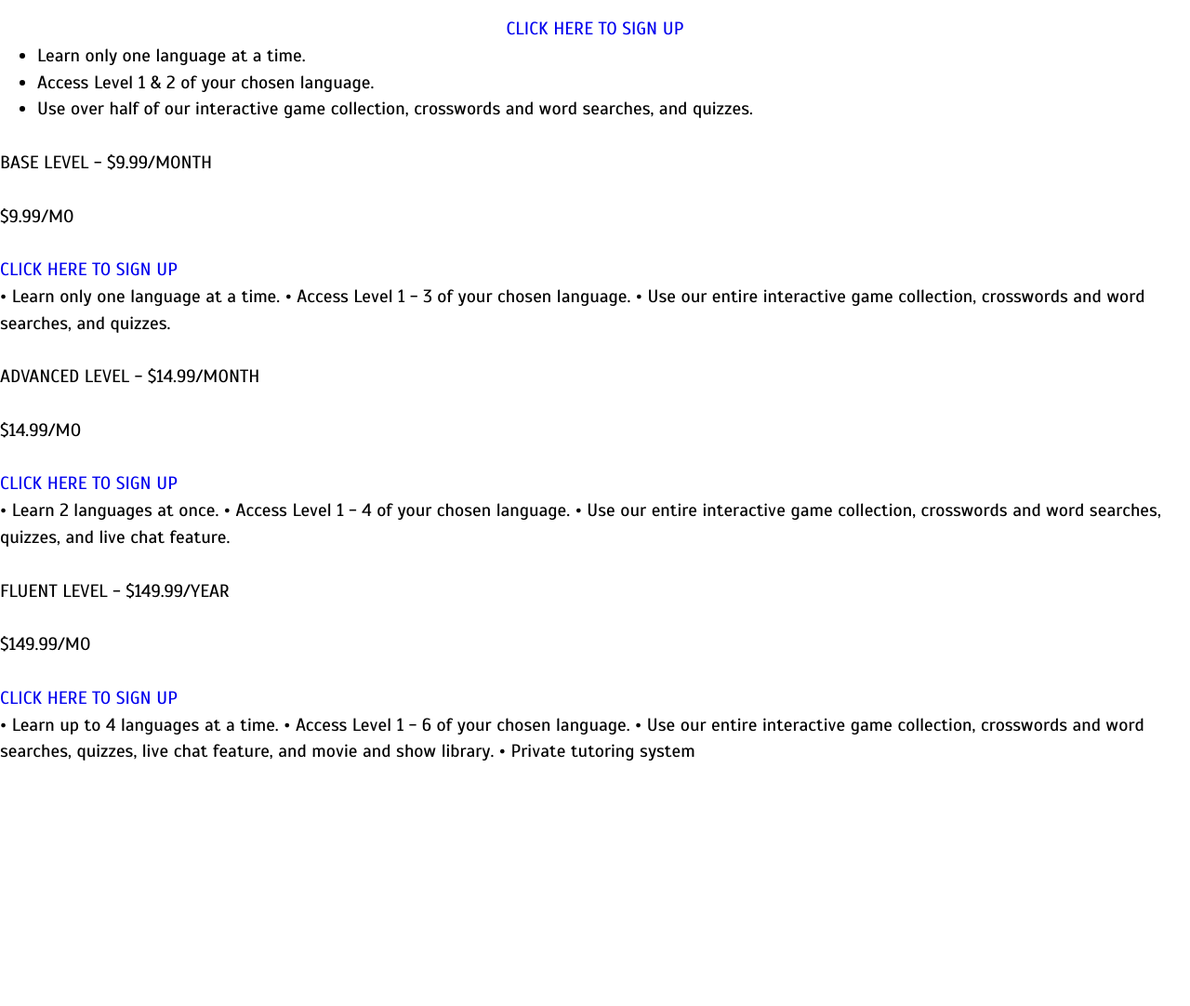
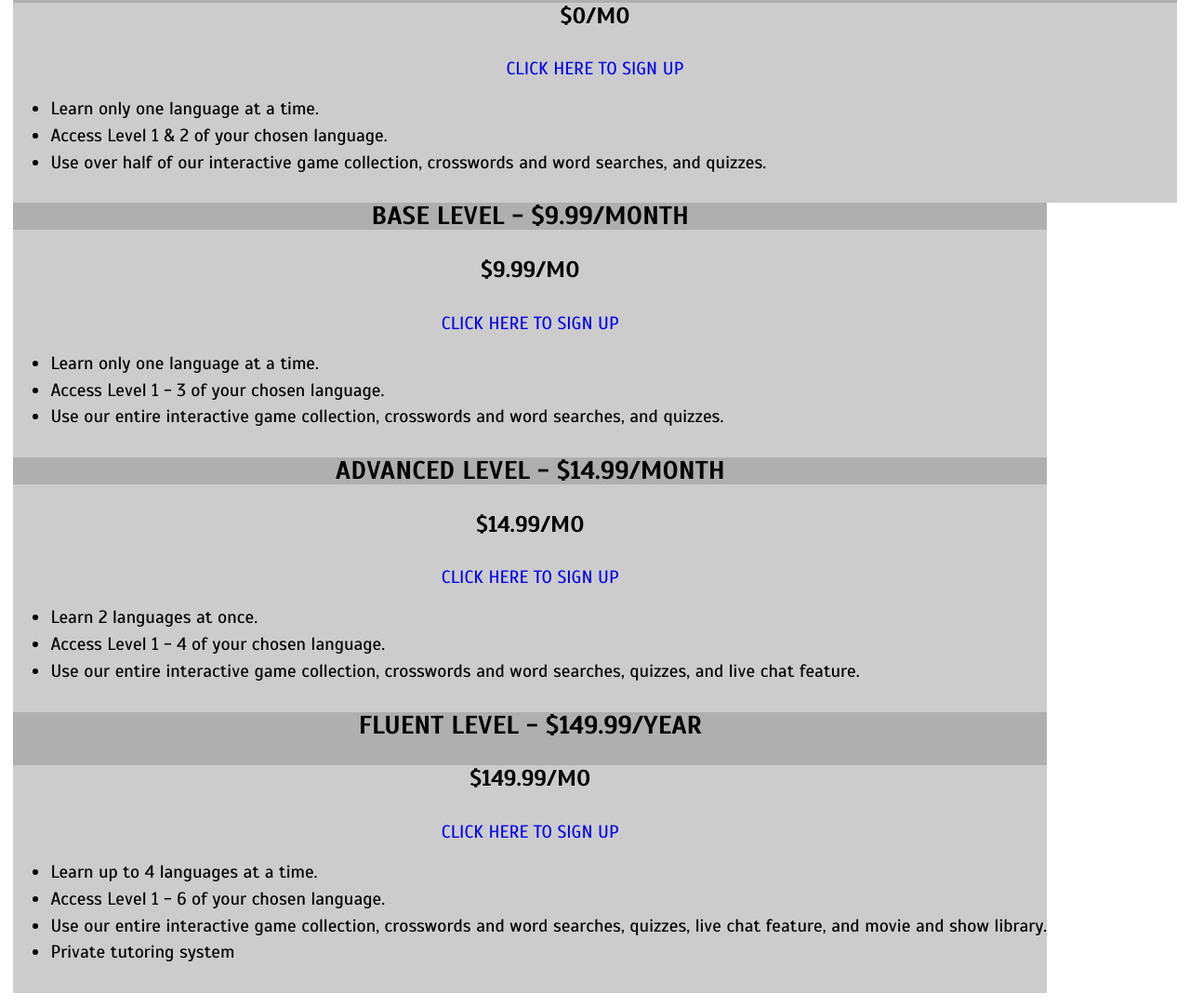
Before and after one commit to xuke918/dsn1675-saas-website, a plain HTML site: page pricing.html in a window 1280 px wide. Shown: the part 271-1353 px from the top of the page at 93% size. Before the commit the page ends 1123 px from the top, so only its background shows below. Drawn offline with Linux system fonts and the light colour scheme.

Commit message:
Added background colour and styled.

```diff
--- a/css/main.css
+++ b/css/main.css
@@ -79,3 +79,10 @@ header {
 a {
   text-decoration: none;
 }
+
+.section {
+  background-color: #cccccc;
+}
+.section-mid {
+  background-color: #afafaf;
+}
--- a/pricing.html
+++ b/pricing.html
@@ -31,20 +31,18 @@
     </nav>
   </header>
 <main>
-  <h2 class="text-center">SpeakEasy will apply you the BEST price forever.</h2>
+  <h2 class="text-center push-2">SpeakEasy will apply you the BEST price forever.</h2>
 
-<div class="grid">
-<div class="unit xs-1">
-<div class="grid">
-
-    <div class="unit xs-1">
+<div class="grid island-1-2">
+<div class="grid section">
+    <div class="unit xs-1 section-mid">
       <h3 class="text-center">2-MONTH FREE TRIAL</h3>
     </div>
     <div class="unit xs-1">
       <h4 class="text-center">$0/MO</h4>
     </div>
-    <div class="unit xs-1 text-center">
-      <a href="signuo.html">CLICK HERE TO SIGN UP</a>
+    <div class="unit xs-1 text-center push-1-2">
+      <a href="signup.html">CLICK HERE TO SIGN UP</a>
     </div>
     <div class="unit xs-1">
       <ul>
@@ -54,7 +52,45 @@
       </ul>
     </div>
 </div>
+
+
+
+<div class="section">
+  <div class="unit xs-1 section-mid">
+    <h3 class="text-center">BASE LEVEL - $9.99/MONTH</h3>
+  </div>
+  <div class="unit xs-1">
+    <h4 class="text-center">$9.99/MO</h4>
+  </div>
+  <div class="unit xs-1 text-center push-1-2">
+  <a href="signuo.html">CLICK HERE TO SIGN UP</a>
+  </div>
+  <div class="unit xs-1">
+    <ul>
+      <li>Learn only one language at a time.</li>
+      <li>Access Level 1 - 3 of your chosen language.</li>
+      <li>Use our entire interactive game collection, crosswords and word searches, and quizzes.</li>
+    </ul>
 </div>
+
+
+
+<div class="section">
+  <div class="unit xs-1 section-mid">
+  <h3 class="text-center">ADVANCED LEVEL - $14.99/MONTH</h3>
+</div>
+<div class="unit xs-1">
+  <h4 class="text-center">$14.99/MO</h4>
+</div>
+<div class="unit xs-1 text-center push-1-2">
+  <a href="signuo.html">CLICK HERE TO SIGN UP</a>
+</div>
+  <div class="unit xs-1">
+  <ul>
+    <li>Learn 2 languages at once.</li>
+    <li>Access Level 1 - 4 of your chosen language.</li>
+    <li>Use our entire interactive game collection, crosswords and word searches, quizzes, and live chat feature.</li>
+  </ul>
 </div>
 
 
@@ -62,36 +98,25 @@
 
 
 
-
-
-<div>
-  <p>BASE LEVEL - $9.99/MONTH</p>
-  <p>$9.99/MO</p>
-  <a href="signuo.html">CLICK HERE TO SIGN UP</a>
-  <p>• Learn only one language at a time.
-• Access Level 1 - 3 of your chosen language.
-• Use our entire interactive game collection, crosswords and word searches, and quizzes.</p>
+<div class="grid section">
+    <div class="unit xs-1 section-mid">
+  <h3 class="text-center">FLUENT LEVEL - $149.99/YEAR</h3>
 </div>
-
-<div>
-  <p>ADVANCED LEVEL - $14.99/MONTH</p>
-  <p>$14.99/MO</p>
-  <a href="signuo.html">CLICK HERE TO SIGN UP</a>
-  <p>• Learn 2 languages at once.
-• Access Level 1 - 4 of your chosen language.
-• Use our entire interactive game collection, crosswords and word searches, quizzes, and live chat feature.</p>
+<div class="unit xs-1">
+  <h4 class="text-center">$149.99/MO</h4>
 </div>
-
-<div>
-  <p>FLUENT LEVEL - $149.99/YEAR</p>
-  <p>$149.99/MO</p>
+</div>
+<div class="unit xs-1 text-center push-1-2">
     <a href="signuo.html">CLICK HERE TO SIGN UP</a>
-  <p>• Learn up to 4 languages at a time.
-• Access Level 1 - 6 of your chosen language.
-• Use our entire interactive game collection, crosswords and word searches, quizzes, live chat feature, and movie and show library.
-• Private tutoring system</p>
+  </div>
+    <div class="unit xs-1">
+  <ul>
+<li>Learn up to 4 languages at a time.</li>
+<li>Access Level 1 - 6 of your chosen language.</li>
+<li>Use our entire interactive game collection, crosswords and word searches, quizzes, live chat feature, and movie and show library.</li>
+<li>Private tutoring system</li>
 </div>
-
+</div>
 
 
 
```
